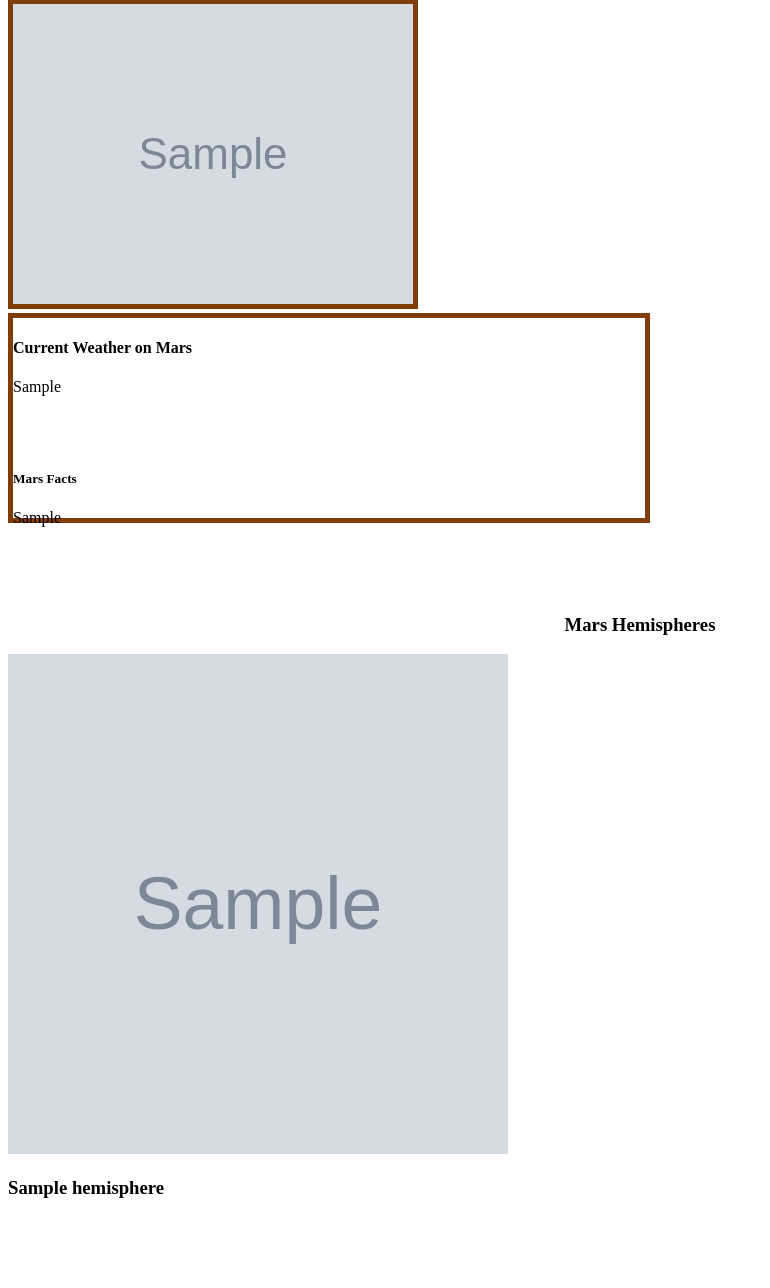
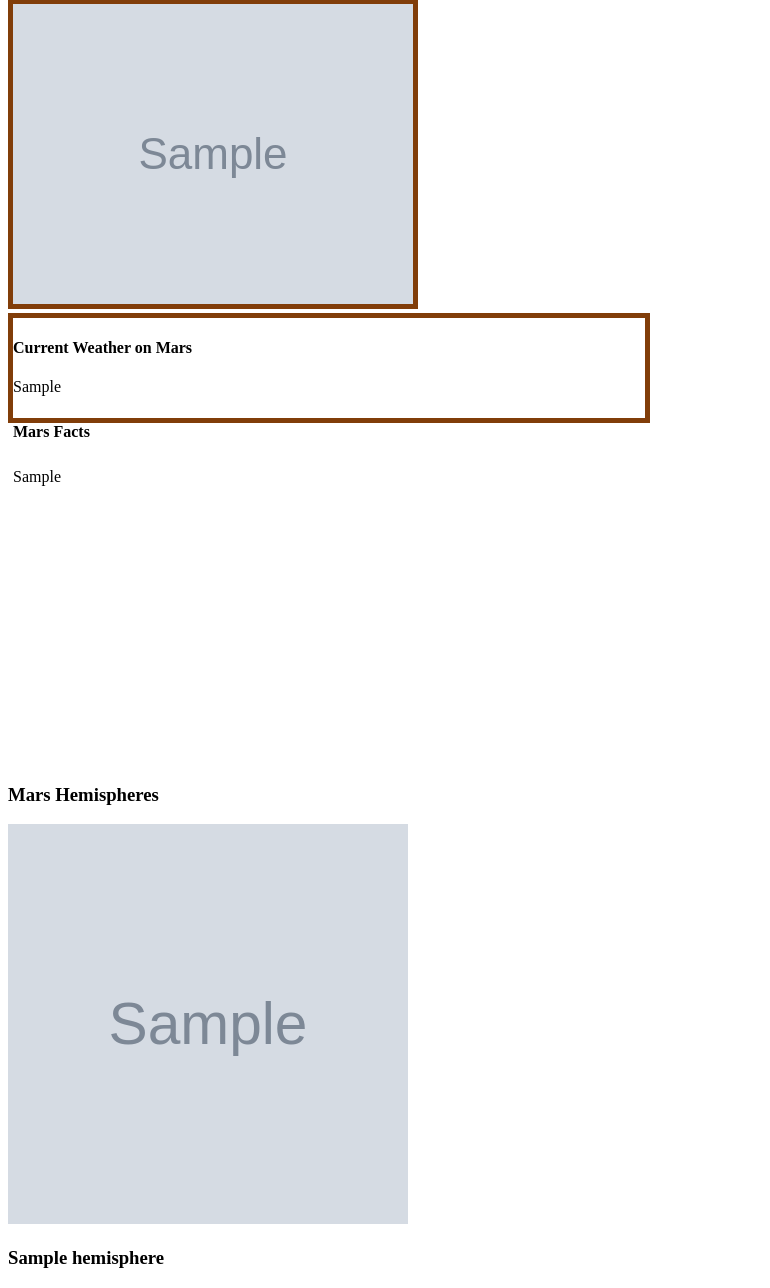
Before and after one commit to Sbrown146/Class-Homework, a Flask app: page / in a window 1280 px wide. Shown: the part 434-1722 px from the top of the page, without its empty margins (0-770 px from the left). Before the commit the page ends 1632 px from the top, so only its background shows below. Run offline with Flask 2, Linux system fonts and the light colour scheme; grey boxes marked "Sample" are stand-in pictures; a database or web service that is not in the repository returns one stand-in record (values such as "Sample title"); some libraries are stand-ins or nearby versions.

Commit message:
Webscrape Done

```diff
--- a/HW10_Web_Scrap/HTML/templates/index.html
+++ b/HW10_Web_Scrap/HTML/templates/index.html
@@ -1,12 +1,17 @@
 <!--Homework 10 Webscraping Scott Brown-->
 
-<!--Apologies that this was not completed in time.  While I feel I understand the concept, getting all components (chromedriver, the html file, app.py, scrape_mars.py, the local host formatting, probably a dozen more thing that I am missing,...to work together was the biggest challenge for this homework that was never completed.  At the time of submission, the app.py runs but produces an error I cannot find a reference to on how to fix and the local host html lacks any css or bootstrap (I have tried about 12 different means to get this to work with no avail).  I am sure it is probably an easy fix but alas, the story of my life.-->
+<!--So while I feel I understand the concept and syntax for webscraping, getting all the components (chromedriver, the html file, app.py, scrape_mars.py, the local host formatting, css/bootstrap, probably a dozen more things that I was missing,...) to work together was the biggest challenge for this homework.  Getting everything to work in sync took almost as much time as getting everything set up which then about half the amount of time that I spent on the html formatting that ended up going unused.
 
-<!--The index.html has the format showing how the local host is supposed to look when opened.-->
+Ironically, after a simple change of using a global dictionary within the scrape_mars.py file, the scrape button actually produced new data and worked correctly.  However, I could not get any of the css/bootstrap files to work with the localhost despite over 20 or so brute force attempts to do so (I assume this is thing that can actually happen).  This why the local host page looks rather disheveled.  I kept the old formatting just incase one of those attempts worked as it would be easy to fix since I had originally made the index.html with proper formatting to reference.
 
+This homework was by far the hardest so far.  Most homework assignments range from having a small to large amount of work to them but have not been overly complicated (they take some time but are not difficult and easy to find references if stuck). This, along the HTML homework, carried a pretty hefty workload while being pretty complex.  Html has been tough to digest though I am starting to get the hang of it. It was just compounding it with the other components (like setting up everything in app.py) in this homework that made it even harder to completely process.  However, seeing the app.py actually work properly was extremely satisfying in the end.  Pretty cool stuff. </rant_over>
+
+-->
 
 <!DOCTYPE html>
 <html lang="en">
+
+<!--header start-->
 
 <head>
     <meta charset="UTF-8">
@@ -20,7 +25,13 @@
     <link rel="stylesheet" href="https://use.fontawesome.com/releases/v5.8.1/css/all.css" integrity="sha284-50oBUHEmvpQ+1lW4y57PTFmhCaXp0ML5d60M1M7uH2+nqUivzIebhndOJK28anvf" crossorigin="anonymous">
 </head>
 
+<!--header end-->
 
+
+<!--Page guts start-->
+
+
+<!--background, initial jumbotron and scrape button-->
 <body style="background-image: url(file:///C:/DV_SDB/Class-Homework/HW10_Web_Scrap/HTML/pics/background.jpg);">
     <div class="container">
         <div class="jumbotron text-center text-white" style="background-color:transparent">
@@ -29,6 +40,8 @@
         </div>
     </div>
 
+
+<!--Mars news and paragraph information-->
     <div class="row">
         <div class="col-md-12 title text-white" style="left: 125px; padding-bottom:25px;">
             <h2><strong>Latest Mars News:</strong></h2>
@@ -37,6 +50,8 @@
         </div>
     </div>
 
+
+<!--Featured Mars Image-->
     <div class="row">
         <div class="col-md-8 text-left text-white" style="left: 125px;">
             <h2><strong>Featured Mars Image</strong></h2>
@@ -44,34 +59,44 @@
             <img src="{{mars.Featured_Image_URL}}" style="border:5px solid rgb(129, 61, 9);">
         </div>
 
+
+<!--Current Weather Tweet-->
         <div class="col-md-4 text-left text-white" style="right: 125px;">
-            <div class="jumbotron" style="background-image: url(file:///C:/DV_SDB/Class-Homework/HW10_Web_Scrap/HTML/pics/weather.jpg); background-position-y: 250px; height: 200px; width: 50%; border:5px solid rgb(129, 61, 9);">
+            <div class="jumbotron" style="background-image: url(file:///C:/DV_SDB/Class-Homework/HW10_Web_Scrap/HTML/pics/weather.jpg); background-position-y: 250px; height: 100px; width: 50%; border:5px solid rgb(129, 61, 9);">
                 <h4><strong>Current Weather on Mars</strong></h4>
                 <p>{{mars.Latest_Weather_Tweet}}</p>
-            </br></br>
-                <h5 style="margin-left: 0px;"><strong>Mars Facts</strong></h5>
-                {{mars.Mars_Facts}}
+                <h5 style="margin-left: 0px; font-size: 16px;"><strong>Mars Facts</strong></h5>
+                {{mars.Mars_Facts|safe}}
+
+
+                <!--This is old html formatting that I kept incase I got the css/bootstrap working properly-->
+
                 <!-- <table border="1" class="dataframe" style="background-image: url(surface.jpg); background-position-y: -550px; width:425px; margin-left: -30px; border:5px solid rgb(129, 61, 9);"> -->
             </div>
         </div>
     </div>
 
-  </br></br></br></br>
-<div class ="row">
+
+    <!--Improvised breaks.  Never thought I would use them but here we are.-->
+  </br></br></br></br></br></br></br></br></br></br></br></br></br></br></br></br></br></br></br>
+
+
+<!--Fairly simple loop to display each of the four hemisphere pictures with their titles.-->
+  <div class ="row">
     <div class = "col-md-12">
-        <h3><strong><center>Mars Hemispheres</center></strong></h3>
+        <h3><strong><left>Mars Hemispheres</left></strong></h3>
         <div class="row">
         {% for hemisphere in mars.Hemisphere_URLs %}
           <div class = "col-md-6">
-            <div class = "thumbnail">
-              <img src = "{{hemisphere.Image_Url}}" height="500px" width="500px">
+              <img src = "{{hemisphere.Image_Url}}" height="400px" width="400px">
               <h3>{{hemisphere.Title}}</h3>
-            </div>
             </div>
             </div>
             {% endfor %}
     </div>
 </div>
+
+<!--More old formatting that I kept just it case it could be referenced later-->
 
 <!-- <div class="container hemispheres text-center text-white" style="margin-top: 200px;">
     <h6 style="font-size: 32px;"><strong>Mars Hemispheres</strong></h6>
@@ -111,6 +136,9 @@
 
 
 
+
+<!--Page Guts end-->
+
 </body>
 
 
```
Also changed, not shown: HW10_Web_Scrap/HTML/app.py (+8 -1 lines), HW10_Web_Scrap/HTML/scrape_mars.py (+7 -2 lines), HW10_Web_Scrap/HTML/pics/Schiaparelli.jpg (deleted), HW10_Web_Scrap/HTML/pics/Syrtis.jpg (deleted), HW10_Web_Scrap/HTML/pics/Valles.jpg (deleted), HW10_Web_Scrap/HTML/pics/cerberus.jpg (deleted).
